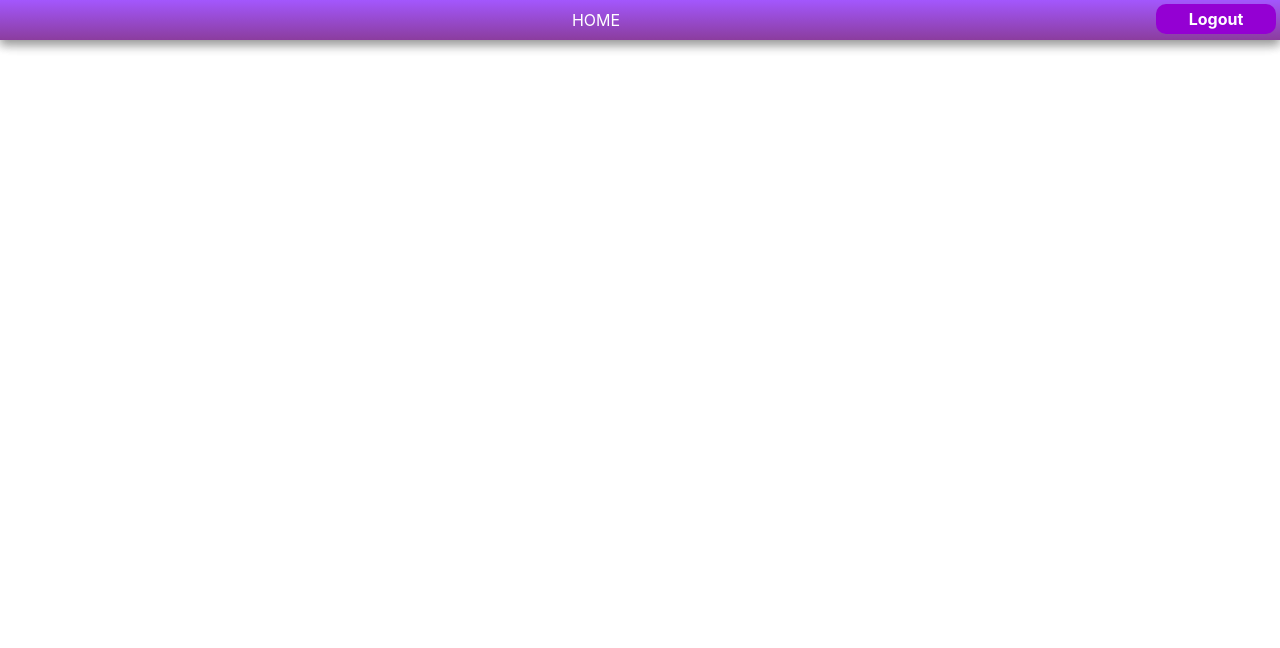
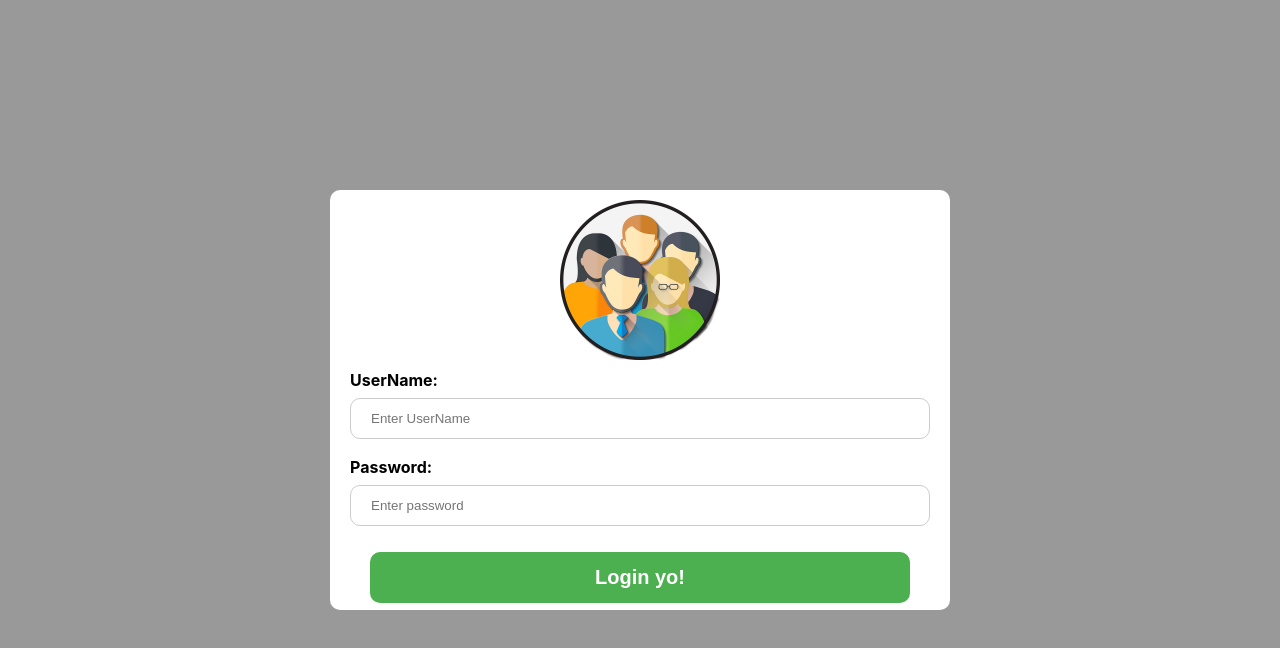
Before and after one commit to soniyapatwa/demo-react-app, a React (Create React App) app: page / in a window 1280 px wide. Shown: the top 648 px of the page. Built offline with nearby package versions, Linux system fonts and the light colour scheme; no server answers.

Commit message:
Minor updates

```diff
--- a/src/App.js
+++ b/src/App.js
@@ -5,7 +5,7 @@ import Feed from './components/feed/index';
 class App extends Component {
 
   state = {
-    'currentComponent': 'Feed',
+    'currentComponent': 'Login',
   }
 
   switchCurrentCompnent(component) {
--- a/src/components/login/index.js
+++ b/src/components/login/index.js
@@ -18,14 +18,8 @@ class Login extends Component {
   }
 
   handleLogin() {
-
-    console.log(this.state.userName);
-    console.log(this.state.password);
-    console.log('loginnn!!')
-
-    const userName = this.state.userName
-    const password = this.state.password
-
+    const userName = this.state.userName;
+    const password = this.state.password;
     if(userName.length === 0 || password.length === 0) {
       alert("please enter valid values")
     }
@@ -33,7 +27,6 @@ class Login extends Component {
       //push to feed page
       this.props.onSwitchCurrentCompnent('Login');
     }
-
   }
 
   render() {
```
